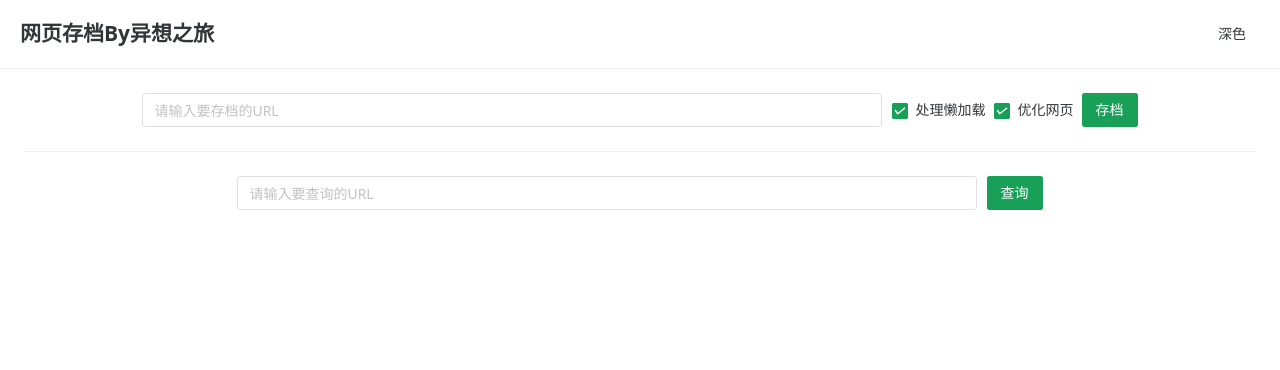
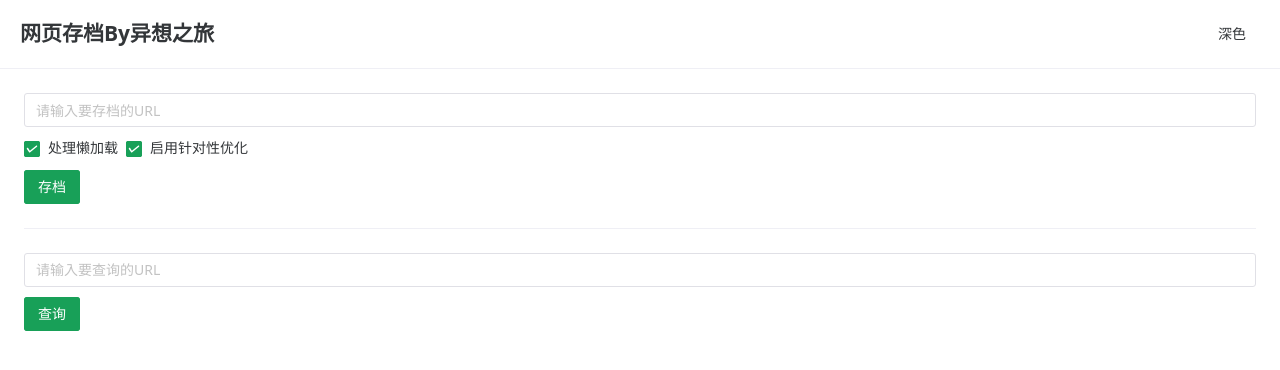
Before and after one commit to yxzlwz/archive-frontend, a Vue app: page / in a window 1280 px wide. Shown: the top 370 px of the page. Built offline with nearby package versions, Linux system fonts and the light colour scheme.

Commit message:
[update] add search

```diff
--- a/package.json
+++ b/package.json
@@ -13,6 +13,7 @@
   },
   "devDependencies": {
     "@vitejs/plugin-vue": "^4.2.3",
+    "axios": "^1.4.0",
     "naive-ui": "^2.34.4",
     "sass": "^1.63.6",
     "vite": "^4.4.0",
--- a/src/Archive.vue
+++ b/src/Archive.vue
@@ -1,5 +1,5 @@
 <script setup>
-import { ref, onMounted } from 'vue';
+import { ref, onMounted, computed, watch } from 'vue';
 import {
   NButton,
   NTabs,
@@ -9,9 +9,12 @@ import {
   NCheckbox,
   NImage,
   useMessage,
+  NAutoComplete,
 } from 'naive-ui';
 import store from './plugins/store';
+import { Axios } from './plugins/axios';
 const message = useMessage();
+window.message = message;
 
 const archiveConfig = ref({
   url: '',
@@ -19,33 +22,58 @@ const archiveConfig = ref({
   optimize: true,
 });
 const submitUrl = () => {
-  fetch('/api/create/', {
-    method: 'POST',
-    body: JSON.stringify(archiveConfig.value),
-  })
-    .then(res => res.json())
-    .then(res => {
+  if (archiveConfig.value.url.indexOf('http') !== 0) {
+    archiveConfig.value.url = 'http://' + archiveConfig.value.url;
+  }
+  Axios.post('/create/', archiveConfig.value).then(res => {
     if (res.status === 'success') {
       message.success('提交成功');
-      } else {
-        message.error('提交失败');
     }
   });
 };
+
 const checkUrl = ref(''),
   data = ref({});
+const searchList = ref([]);
+let searching = null;
+const doSearch = () => {
+  Axios.get('/search/', {
+    params: { key: checkUrl.value },
+  }).then(response => {
+    const data = response.by_title.concat(response.by_url);
+    const res = [];
+    for (const i of data) {
+      res.push({
+        label: `${i.title} | ${i.url}`,
+        value: i.id,
+      });
+    }
+    searchList.value = res;
+  });
+};
+watch(checkUrl, () => {
+  if (searching) {
+    clearTimeout(searching);
+  }
+  searching = setTimeout(doSearch, 500);
+});
 const getUrl = () => {
-  fetch('/api/get/?url=' + btoa(checkUrl.value))
-    .then(res => res.json())
-    .then(res => {
-      if (res.status === 'success') {
+  clearTimeout(searching);
+  setTimeout(() => {
+    if (checkUrl.value.includes(' | ')) {
+      checkUrl.value = checkUrl.value.split(' | ')[1];
+    }
+    if (checkUrl.value.indexOf('http') !== 0) {
+      checkUrl.value = 'http://' + checkUrl.value;
+    }
+    checkUrl.value = checkUrl.value.trim();
+    setTimeout(() => {
+      clearTimeout(searching);
+    }, 100);
+    Axios.get('/get/', { params: { url: checkUrl.value } }).then(res => {
       data.value = res;
-      } else if (res.status === 'error') {
-        message.error(res.message);
-      } else {
-        message.error('查询失败');
-      }
     });
+  }, 100);
 };
 
 onMounted(() => {
@@ -63,18 +91,26 @@ onMounted(() => {
       type="text"
       placeholder="请输入要存档的URL"
     />
+    <div class="config">
       <n-checkbox v-model:checked="archiveConfig.lazyload">
         处理懒加载
       </n-checkbox>
-    <n-checkbox v-model:checked="archiveConfig.optimize"> 优化网页 </n-checkbox>
+      <n-checkbox v-model:checked="archiveConfig.optimize">
+        启用针对性优化
+      </n-checkbox>
+    </div>
     <n-button type="primary" @click="submitUrl"> 存档 </n-button>
   </div>
   <n-divider />
-  <div class="submit-url">
-    <n-input
+  <div class="check-url">
+    <n-auto-complete
       v-model:value="checkUrl"
-      type="text"
+      :input-props="{
+        autocomplete: 'disabled',
+      }"
+      :options="searchList"
       placeholder="请输入要查询的URL"
+      @select="getUrl"
     />
     <n-button type="primary" @click="getUrl"> 查询 </n-button>
   </div>
@@ -97,11 +133,17 @@ onMounted(() => {
 <style lang="scss">
 .submit-url {
   width: 100%;
-  text-align: center;
   .n-input {
-    text-align: left;
-    width: 60%;
-    margin-right: 10px;
+    margin-bottom: 10px;
+  }
+  .config {
+    margin-bottom: 10px;
+  }
+}
+.check-url {
+  width: 100%;
+  .n-input {
+    margin-bottom: 10px;
   }
 }
 .n-image {
--- /dev/null
+++ b/src/plugins/axios.js
@@ -0,0 +1,41 @@
+import axios from 'axios';
+import { store } from './store';
+
+export const Axios = axios.create({
+  baseURL: '/api',
+});
+
+Axios.interceptors.request.use(
+  async config => {
+    if (config.url.indexOf('http') !== 0) {
+      if (store.state.jwt) {
+        config.headers.Authorization = store.state.jwt;
+      }
+    }
+    return config;
+  },
+  error => {
+    return Promise.reject(error);
+  }
+);
+
+Axios.interceptors.response.use(
+  response => {
+    const data = response.data;
+    if (data.status && data.status !== 'success') {
+      window.message.error(data.message);
+      return Promise.reject(response);
+    }
+    return data;
+  },
+  response => {
+    window.message.error(response.message);
+  }
+);
+
+export default {
+  Axios,
+  install(app) {
+    app.config.globalProperties.$axios = Axios;
+  },
+};
--- a/vite.config.js
+++ b/vite.config.js
@@ -11,6 +11,11 @@ export default defineConfig({
         changeOrigin: true,
         rewrite: path => path.replace(/^\/api/, ''),
       },
+      '/static': {
+        target: 'http://127.0.0.1:8000',
+        changeOrigin: true,
+        // rewrite: path => path.replace(/^\/static/, ''),
+      },
     },
   },
 });
```
Also changed, not shown: 1 other file (tests, documents, lock files or other folders). Lines whose indentation alone changed are shown as unchanged.
